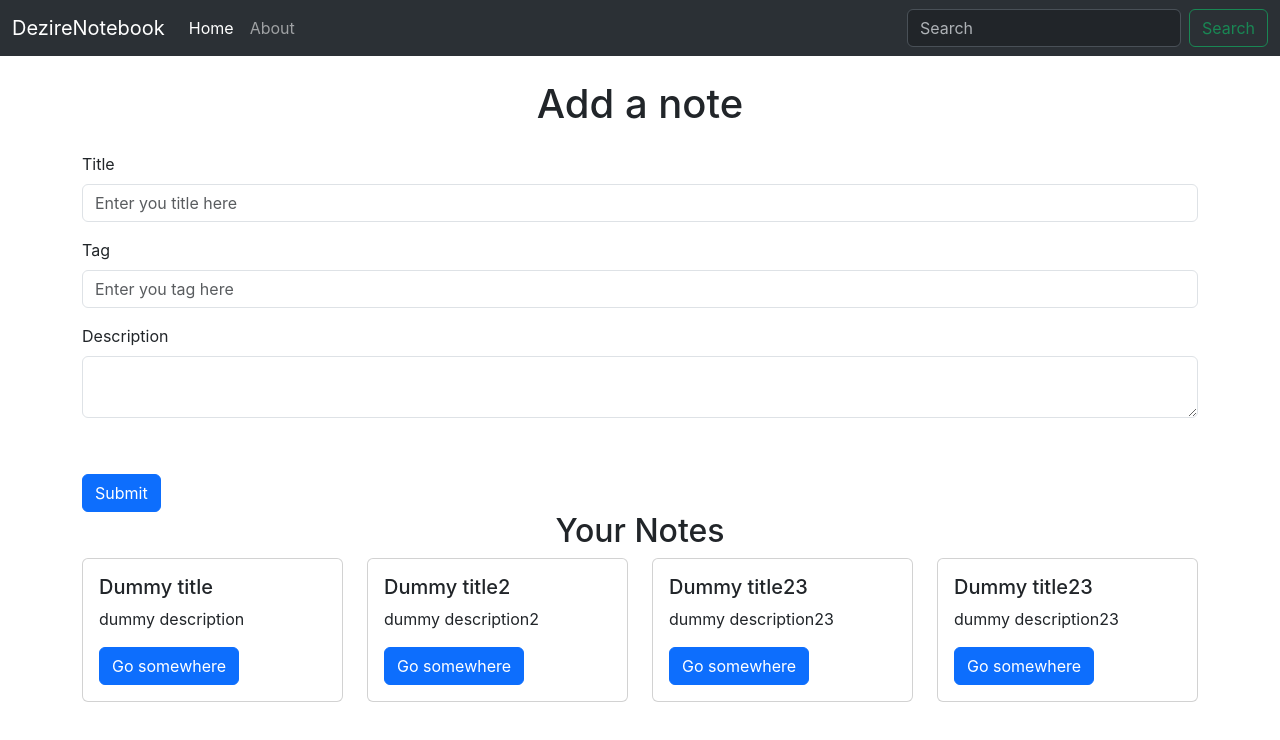
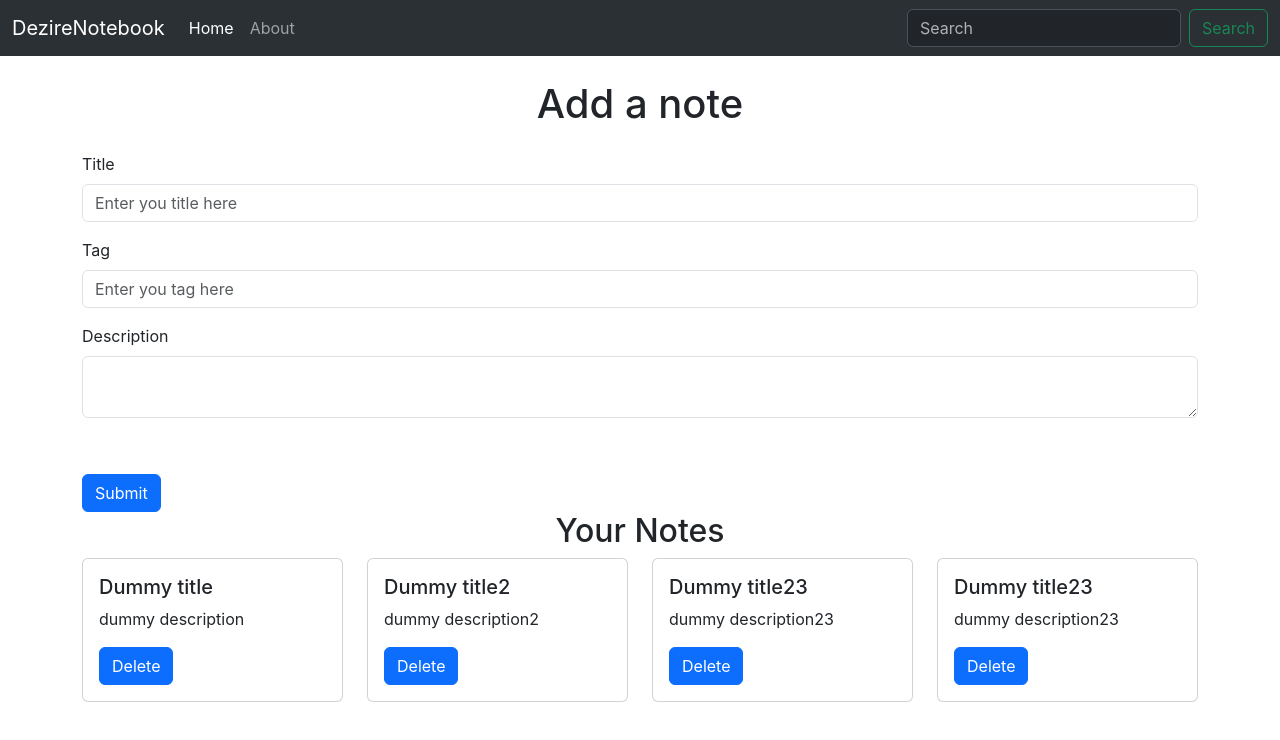
Before and after one commit to debarkamondal/dezire-notebook-frontend, a React (Create React App) app: page / in a window 1280 px wide. Shown: the top 740 px of the page. Built offline with nearby package versions, Linux system fonts and the light colour scheme.

Commit message:
feat: added note adding and deleting func in frontend

```diff
--- a/src/components/NoteItem.jsx
+++ b/src/components/NoteItem.jsx
@@ -1,16 +1,22 @@
-import React from "react";
+import React, { useContext } from "react";
 import { Link } from "react-router-dom";
+import noteContext from "../context/notes/noteContext";
 
 const NoteItem = (props) => {
-  const { title, description } = props.note;
+  const { deleteNote } = useContext(noteContext);
+  const { title, description, _id } = props.note;
   return (
     <div className="col-md-3">
       <div className="card">
         <div className="card-body">
           <h5 className="card-title">{title}</h5>
           <p className="card-text">{description}</p>
-          <Link to="/" className="btn btn-primary">
-            Go somewhere
+          <Link
+            to="/"
+            className="btn btn-primary"
+            onClick={() => deleteNote(_id)}
+          >
+            Delete
           </Link>
         </div>
       </div>
--- a/src/context/notes/NoteState.js
+++ b/src/context/notes/NoteState.js
@@ -61,10 +61,13 @@ const NoteState = (props) => {
 
   // Deleting note
 
-  const deleteNote = () => {};
+  const deleteNote = (id) => {
+    console.log(notes);
+    setNotes(notes.filter((note) => id !== note._id));
+  };
 
   // Edit note
-  const editNote = () => {};
+  const editNote = (id, title, description, tag) => {};
 
   return (
     <NoteContext.Provider
```
